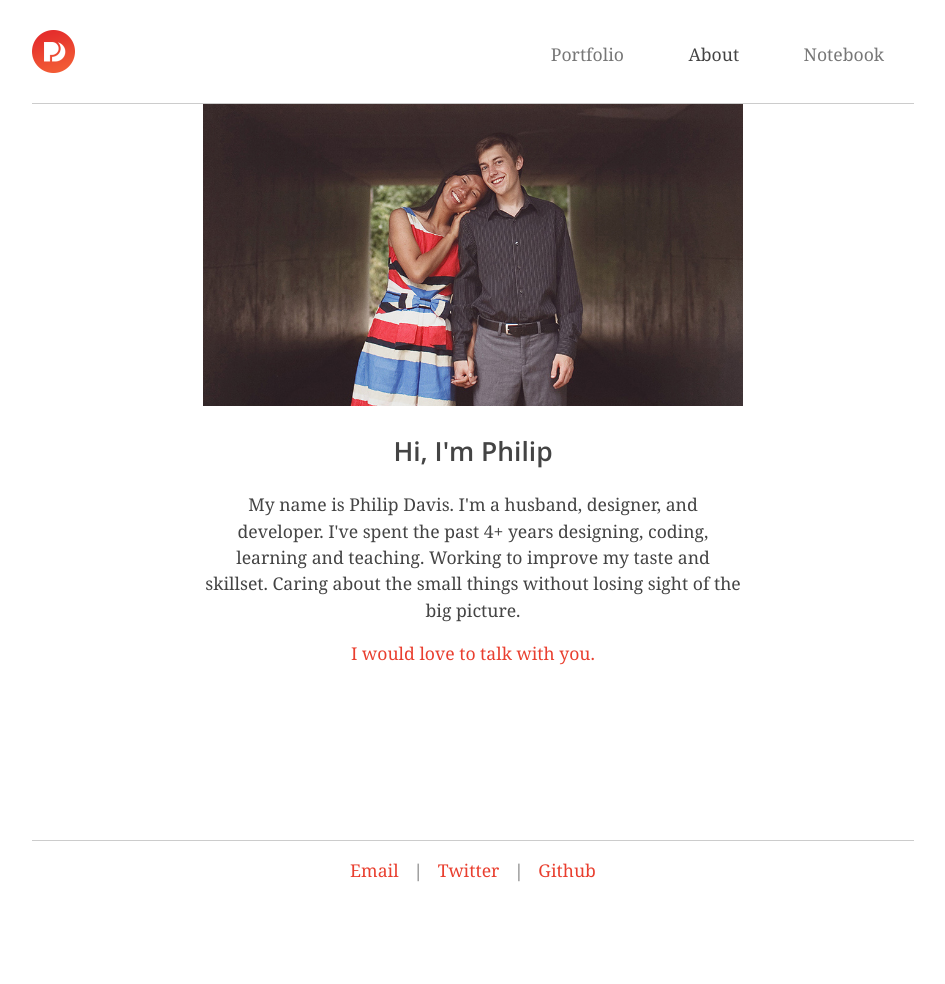
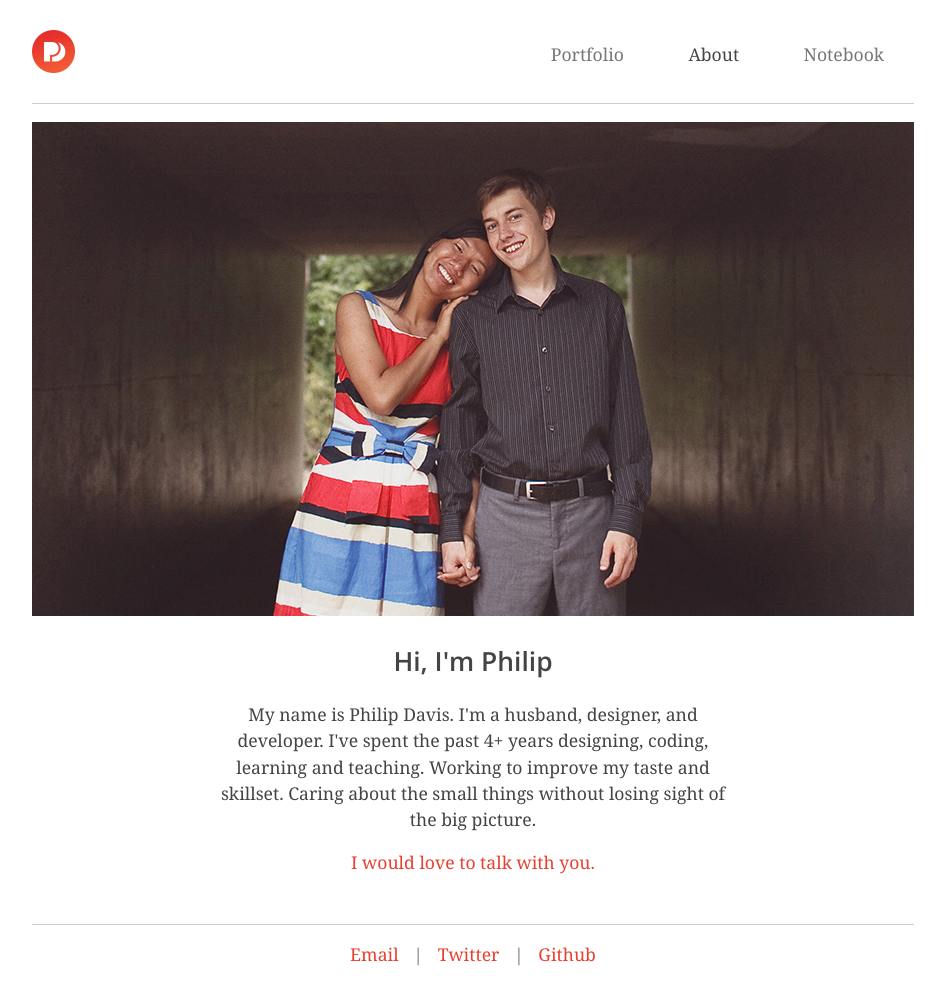
Before and after one commit to zhenghaohe/philipcdavis.github.io, a Jekyll site: the page built from about/index.html, in a window 1280 px wide. Shown: the whole page, without its empty margins (167-1112 px from the left). Built offline with Jekyll 4.4.1, drawn with Linux system fonts in a browser that asks for light colours; before the commit the page ends 900 px from its top, so only the background shows below that.

Commit message:
added about pagestyle fixes

```diff
--- a/about/index.html
+++ b/about/index.html
@@ -5,6 +5,7 @@ title: about
 
 <div class="about">
   <img src="{{site.baseurl}}/assets/dist/aboutSmall.jpg"/>
+  <div class="hello">
     <h2>Hi, I'm Philip</h2>
     <p>
       My name is Philip Davis. I'm a husband, designer, and developer.
@@ -14,3 +15,4 @@ title: about
     </p>
     <a href="http:www.twitter.com/philipcdavis">I would love to talk with you.</a>
   </div>
+</div>
--- a/css/style.css
+++ b/css/style.css
@@ -197,16 +197,19 @@ footer {
     margin: 2% 1%;
 }
 
+.hello {
+    text-align: left;
+    width: 60%;
+    margin: 0 auto;
+
+}
+
 @media screen and (min-width: 640px) {
-    .about {
-        width: 60%;
+    .hello {
         text-align: center;
-        margin: 0 auto;
     }
 
-    .about img {
-        width: 100%;
-    }
+
 }
 
 /* Blog List */
```
Also changed, not shown: _includes/head.html (line endings or trailing spaces), 1 other file. Lines whose indentation alone changed are shown as unchanged.
